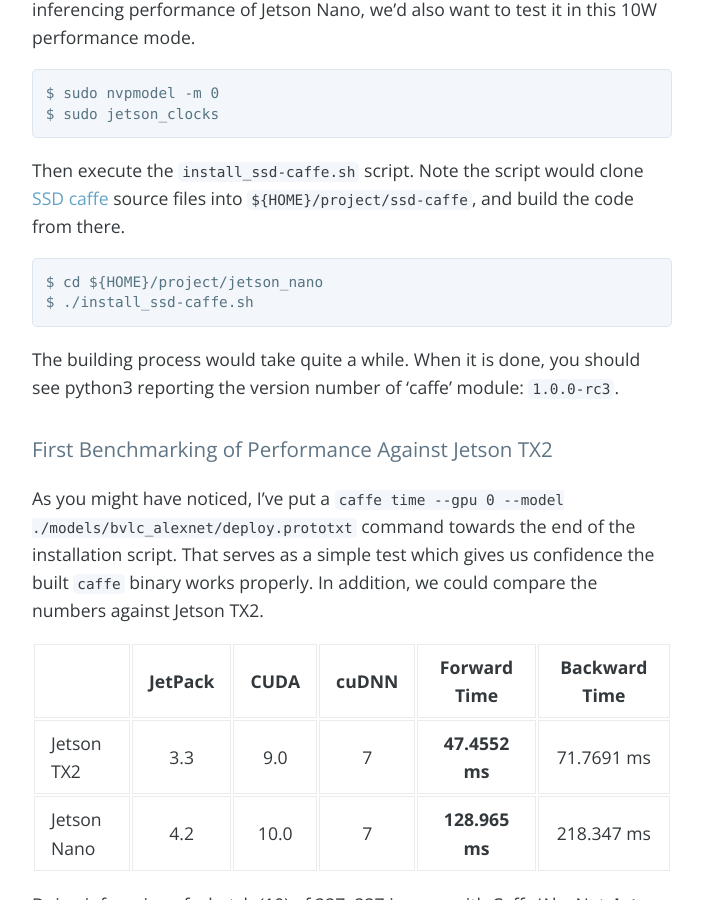
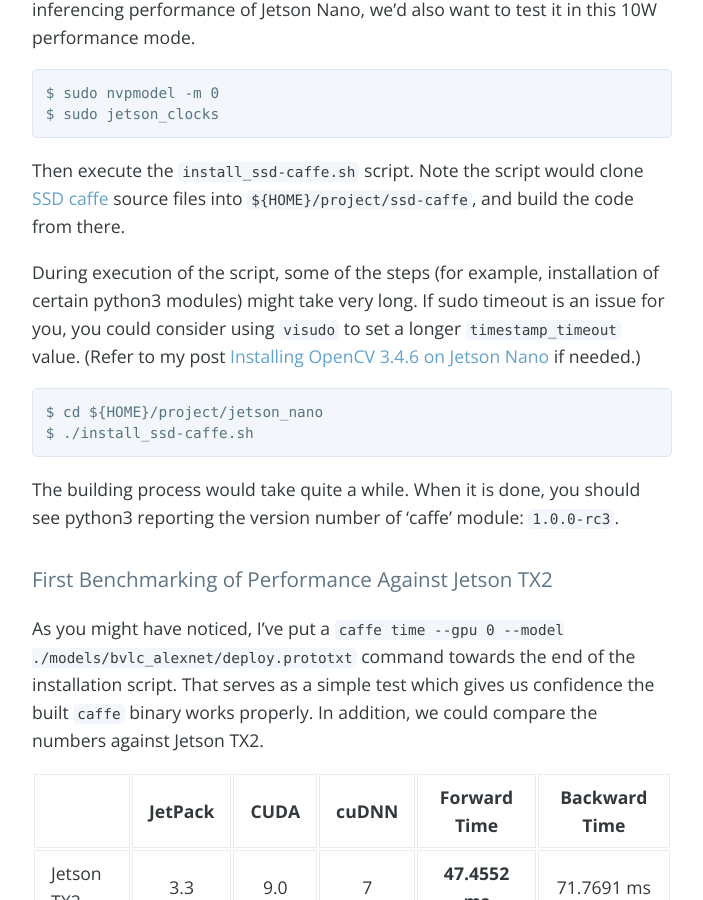
Before and after one commit to jkjung-avt/jkjung-avt.github.io, a Jekyll site: the page built from _posts/2019-05-16-ssd-caffe-on-nano.md, in a window 1280 px wide and 900 px high, scrolled down 1485 px. Shown: the whole window, without its empty margins (288-991 px from the left). Built offline with Jekyll 4.4.1, drawn with Linux system fonts in a browser that asks for light colours; nearby versions of some CDN libraries; comment, search, counter and statistics services are not loaded.

Commit message:
Add description about using visudo to set a longer sudo timeout

````diff
--- a/_posts/2019-05-16-ssd-caffe-on-nano.md
+++ b/_posts/2019-05-16-ssd-caffe-on-nano.md
@@ -45,6 +45,8 @@
 
 Then execute the `install_ssd-caffe.sh` script.  Note the script would clone [SSD caffe](https://github.com/weiliu89/caffe/tree/ssd) source files into `${HOME}/project/ssd-caffe`, and build the code from there.
 
+During execution of the script, some of the steps (for example, installation of certain python3 modules) might take very long.  If sudo timeout is an issue for you, you could consider using `visudo` to set a longer `timestamp_timeout` value.  (Refer to my post [Installing OpenCV 3.4.6 on Jetson Nano](https://jkjung-avt.github.io/opencv-on-nano/) if needed.)
+
 ```
 $ cd ${HOME}/project/jetson_nano
 $ ./install_ssd-caffe.sh
````
